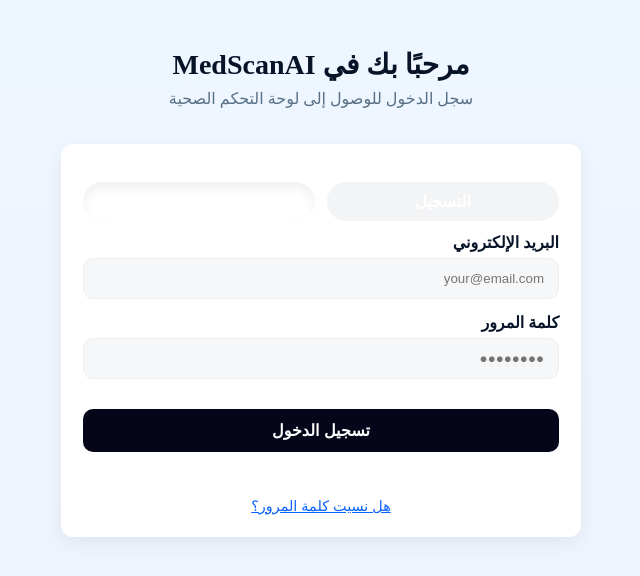
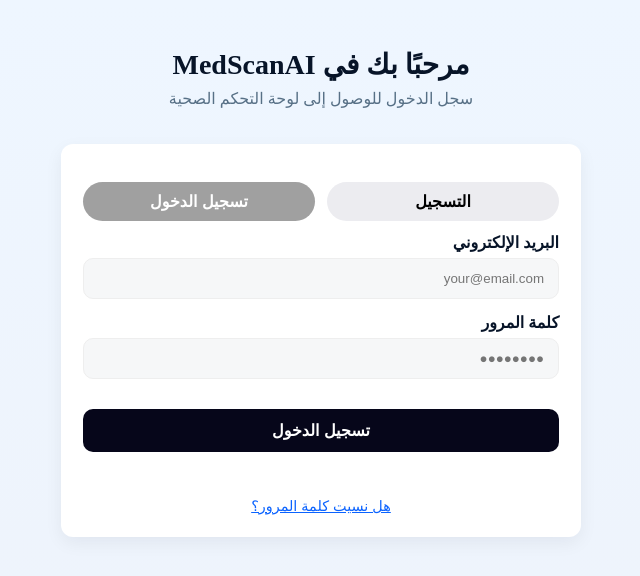
Before and after one commit to mazenabdelgawad700/MedScanAIFrontEnd, a React (Vite) app in the folder medscanai/: page /auth in a window 1280 px wide. Shown: the top 576 px of the page, without its empty margins (319-959 px from the left). Built offline with nearby package versions, Linux system fonts and the light colour scheme.

Commit message:
update auth css file

```diff
--- a/medscanai/src/pages/Auth/Auth.css
+++ b/medscanai/src/pages/Auth/Auth.css
@@ -55,17 +55,18 @@
 }
 
 .tab {
-  background: #f3f4f6;
+  background: #ececf0;
   border: none;
   padding: 10px 22px;
   border-radius: 22px;
   cursor: pointer;
   font-weight: 600;
+  color: black;
 }
 
 .tab.active {
-  background: #fff;
-  box-shadow: 0 6px 12px rgba(6, 6, 26, 0.06) inset;
+  background: #a0a0a0;
+  color: white;
 }
 
 .auth-form {
```
